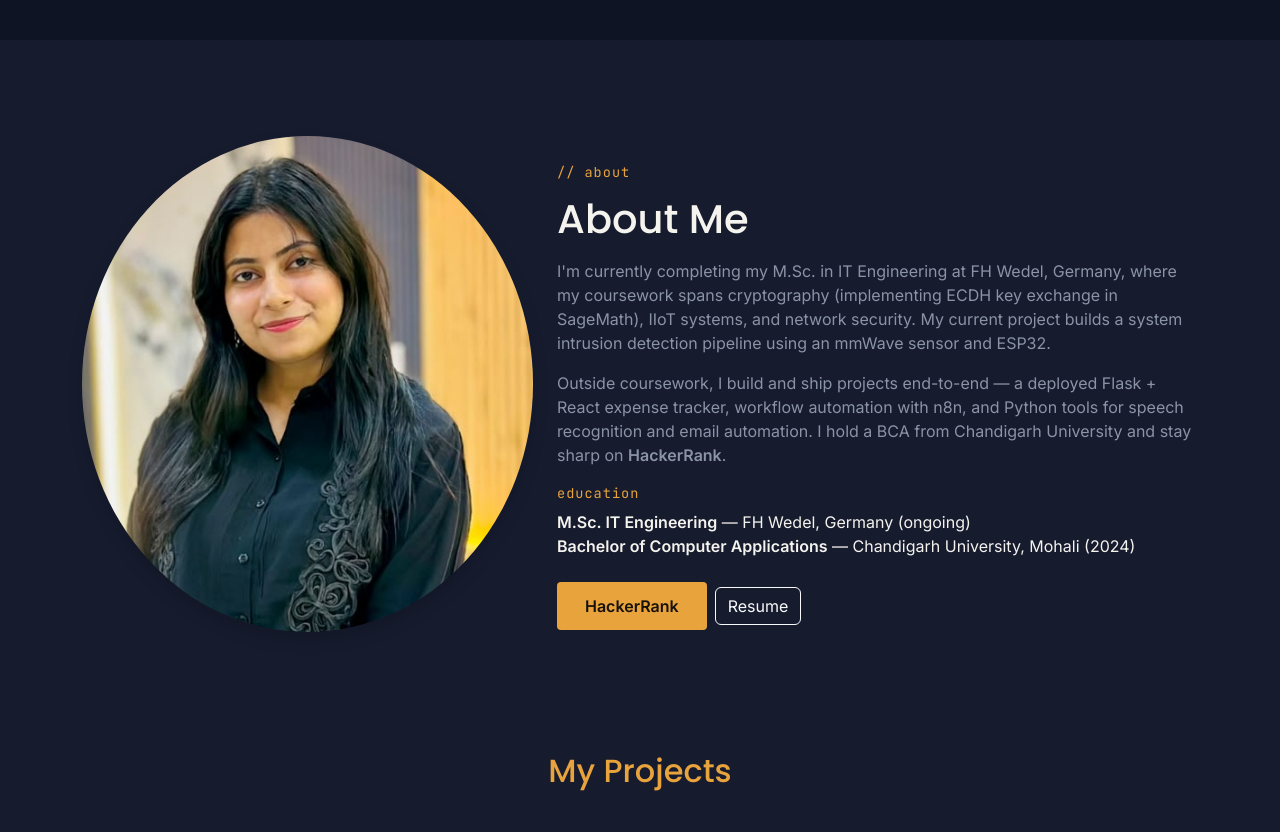
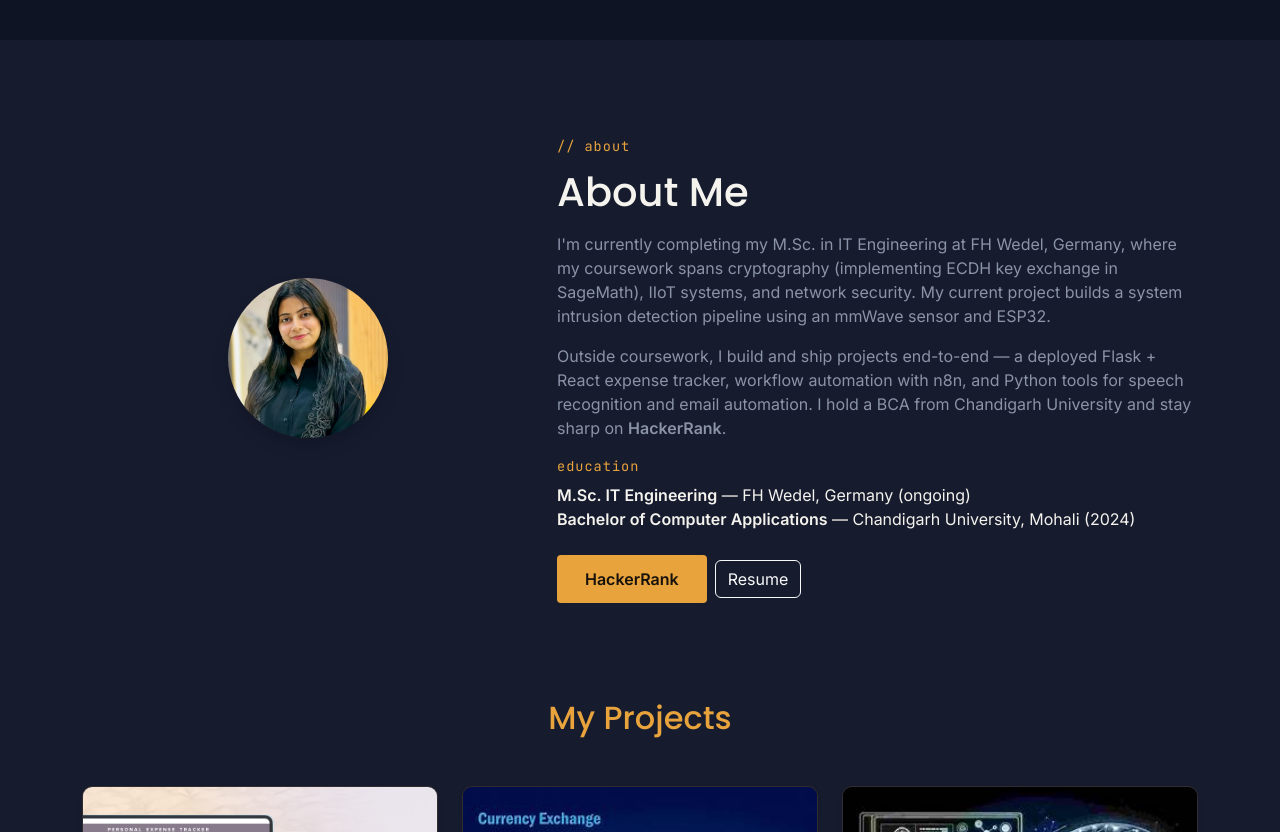
Before and after one commit to AanchalSaini595/Portfolio, a React (Vite) app: page / in a window 1280 px wide. Shown: the part 680-1512 px from the top of the page. Built offline with nearby package versions, Linux system fonts and the light colour scheme.

Commit message:
Fix image sizing with fixed dimensions

```diff
--- a/src/Components/About.tsx
+++ b/src/Components/About.tsx
@@ -5,7 +5,7 @@ export default function About()
   <div className="container mt-5">
     <div className="row align-items-center">
       <div className="col-md-5 text-center mb-4">
-        <img src="/aanchal_v2_headshot.jpg"  className="img-fluid shadow rounded-circle" />
+        <img src="/aanchal_v2_headshot.jpg" alt="Aanchal Saini" className="shadow rounded-circle" style={{width: '160px', height: '160px', objectFit: 'cover'}}/>
       </div>
 
       <div className="col-md-7">
```
